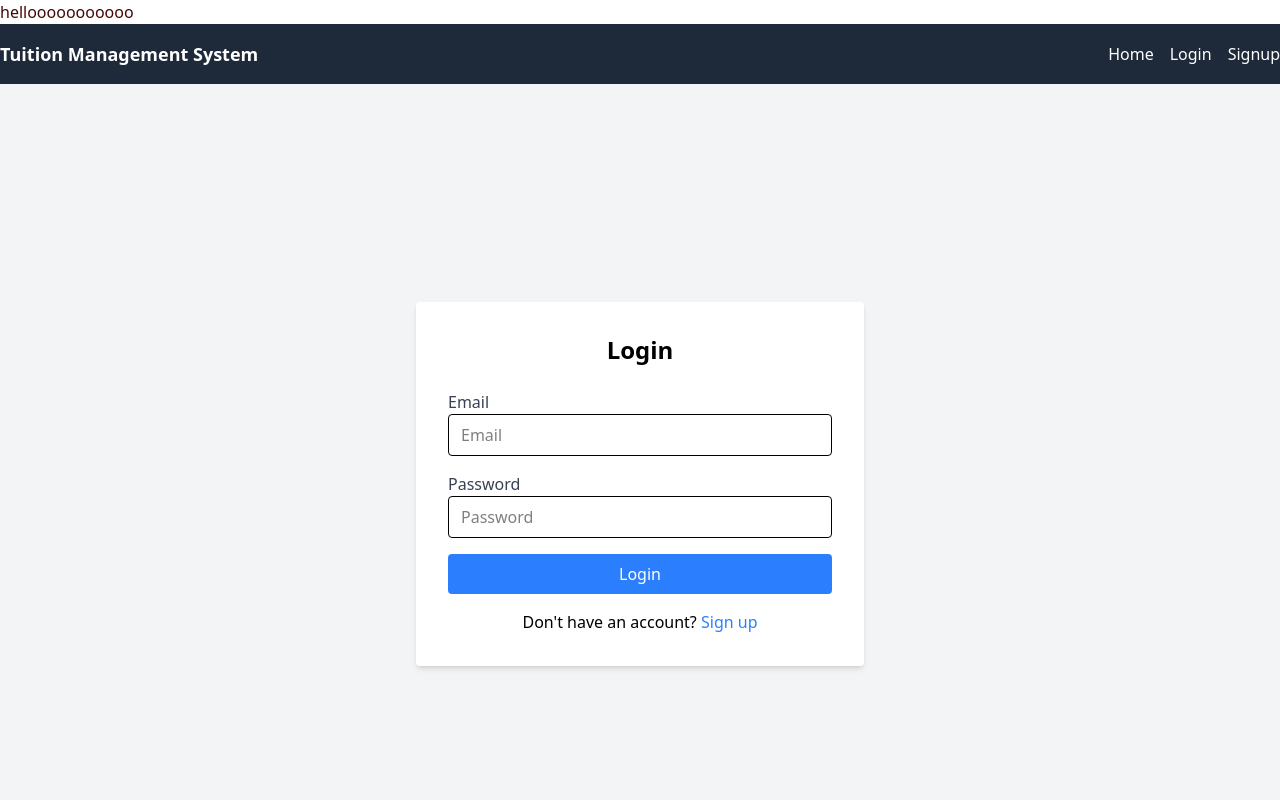
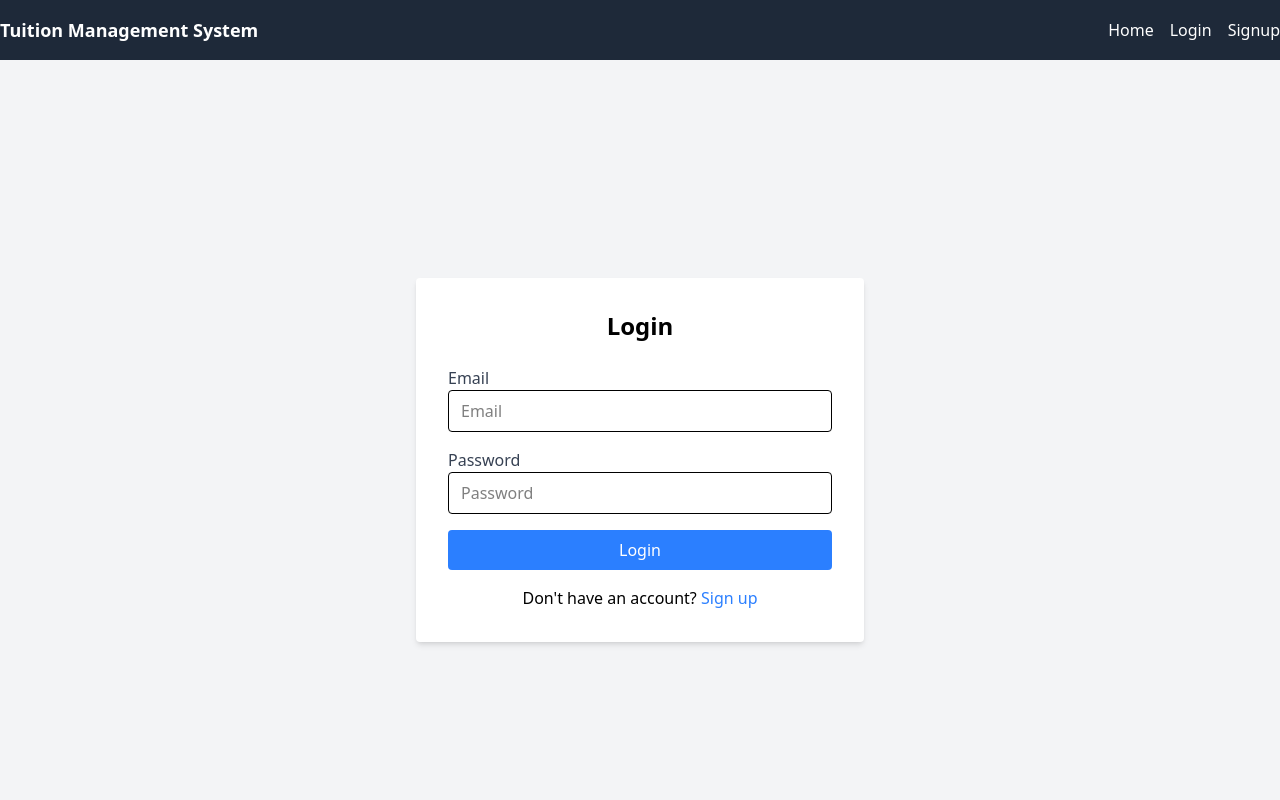
Before and after one commit to Ashish21212/tuitionmanagement, a React (Vite) app in the folder tuition-frontend/: page /login in a window 1280 px wide. Shown: the top 800 px of the page. Built offline with nearby package versions, Linux system fonts and the light colour scheme.

Commit message:
signup login created

```diff
--- a/tuition-frontend/package.json
+++ b/tuition-frontend/package.json
@@ -10,7 +10,6 @@
     "preview": "vite preview"
   },
   "dependencies": {
-    "@tailwindcss/vite": "^4.0.5",
     "react": "^18.3.1",
     "react-dom": "^18.3.1",
     "react-router-dom": "^7.1.5",
@@ -18,6 +17,7 @@
   },
   "devDependencies": {
     "@eslint/js": "^9.17.0",
+    "@tailwindcss/vite": "^4.0.6",
     "@types/react": "^18.3.18",
     "@types/react-dom": "^18.3.5",
     "@vitejs/plugin-react": "^4.3.4",
--- a/tuition-frontend/src/App.jsx
+++ b/tuition-frontend/src/App.jsx
@@ -11,7 +11,7 @@ const App = () => {
   return (
     <Router>
       <div>
-        <h1 className="text-red-950">hellooooooooooo</h1>
+        {/* <h1 className="text-red-950">hellooooooooooo</h1> */}
         <Navbar />
         <Routes>
           <Route path="/" element={<Home />} />
--- a/tuition-frontend/src/components/Login.jsx
+++ b/tuition-frontend/src/components/Login.jsx
@@ -1,9 +1,11 @@
 import React, { useState } from "react";
 import { Link } from "react-router-dom";
+
 
 function Login() {
   const [email, setEmail] = useState("");
   const [password, setPassword] = useState("");
+
 
   const handleSubmit = async (e) => {
     e.preventDefault();
@@ -12,6 +14,8 @@ function Login() {
       email,
       password,
     };
+
+
 
     try {
       const response = await fetch("http://localhost:3000/users/login", {
@@ -26,6 +30,7 @@ function Login() {
         console.log("User logged in successfully!");
         setEmail("");
         setPassword("");
+
       } else {
         console.error("Error logging in!");
       }
```
Also changed, not shown: 1 other file (tests, documents, lock files or other folders).
